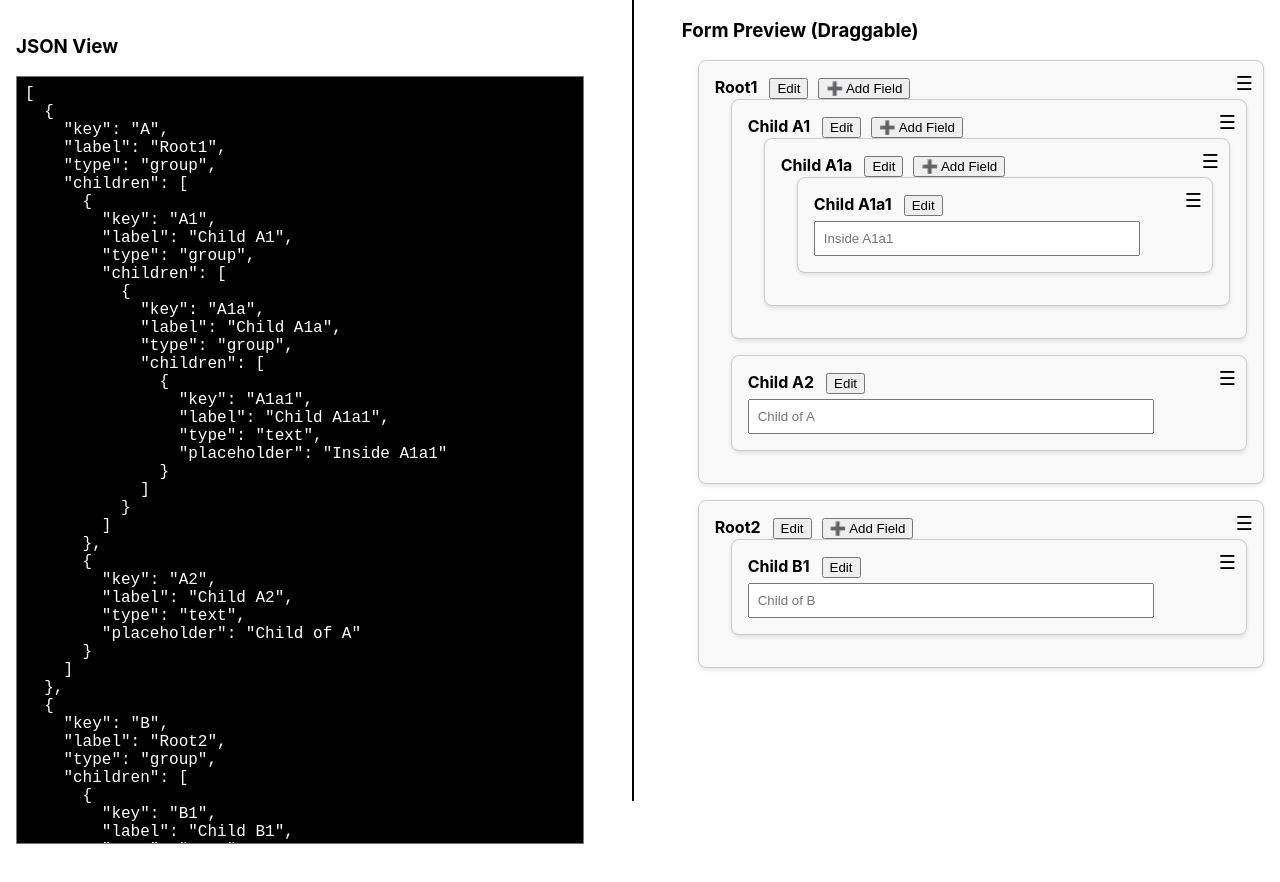
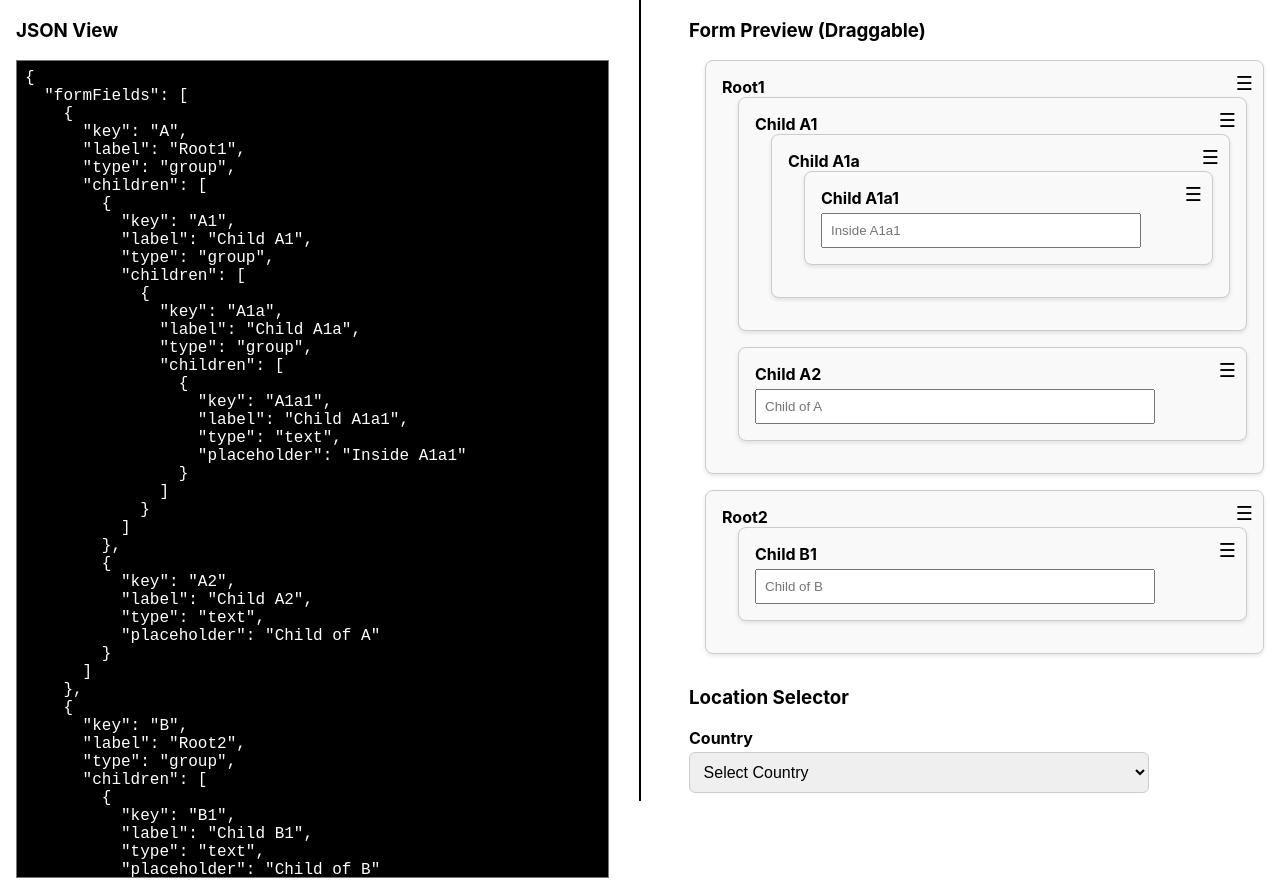
Before and after one commit to Sajidqureshi322/Dh-implement, a React (Create React App) app: page / in a window 1280 px wide. Before the commit the page ends 848 px from the top, so only its background shows below. Built offline with nearby package versions, Linux system fonts and the light colour scheme.

Commit message:
depends on user

```diff
--- a/src/App.js
+++ b/src/App.js
@@ -50,6 +50,13 @@ function App() {
     convertToTree(initialBlocks, initialOrder)
   );
 
+  const [dropdownValues, setDropdownValues] = useState({
+    country: "",
+    state: "",
+    city: "",
+    village: "",
+  });
+
   const handleTreeDataUpdate = (newTreeData) => {
     setTreeData(newTreeData);
     const { blocks: newBlocks, order: newOrder } = convertFromTree(newTreeData);
@@ -74,6 +81,7 @@ function App() {
         setBlocks={setBlocks}
         setOrder={setOrder}
         editingKey={editingKey}
+        dropdownValues={dropdownValues}
       />
       <div style={{ border: "1px solid black", height: "100vh" }} />
       <FormPreview
@@ -84,6 +92,8 @@ function App() {
         setTreeData={setTreeData}
         editingKey={editingKey}
         setEditingKey={setEditingKey}
+        dropdownValues={dropdownValues}
+        setDropdownValues={setDropdownValues}
       />
     </div>
   );
--- a/src/FormPreview.jsx
+++ b/src/FormPreview.jsx
@@ -1,5 +1,7 @@
+// Inside FormPreview.jsx
+
 import React, { useState } from "react";
-import { convertToTree, generateNewId } from "./utility";
+import { convertToTree } from "./utility";
 import { DragDropContext, Droppable, Draggable } from "@hello-pangea/dnd";
 
 export default function FormPreview({
@@ -10,37 +12,168 @@ export default function FormPreview({
   setTreeData,
   editingKey,
   setEditingKey,
+  dropdownValues,
+  setDropdownValues,
 }) {
-  const [openModal, setOpenModal] = useState(false);
-  const [modalParentKey, setModalParentKey] = useState("root");
-  const [newFieldData, setNewFieldData] = useState({
-    label: "",
-    placeholder: "",
-    type: "text",
+  const [code, setCode] = useState("// Write your JS code here\n");
+  const [dynamicDropdowns, setDynamicDropdowns] = useState([]);
+  const [dropdownData, setDropdownData] = useState({});
+
+  const handleProcessCode = () => {
+    try {
+      // eslint-disable-next-line no-new-func
+      const func = new Function("dropdownData", code);
+      const result = func(dropdownData);
+      if (Array.isArray(result)) {
+        setDynamicDropdowns(result);
+        setDropdownData({});
+        alert("Dropdowns generated successfully.");
+      } else {
+        alert("JS code must return an array of dropdown configs.");
+      }
+    } catch (err) {
+      alert("Error in JS code: " + err.message);
+    }
+  };
+
+  const handleDropdownChange = (key, value) => {
+   const updatedData = { ...dropdownData, [key]: value };
+
+// Reset dependent dropdowns
+dynamicDropdowns.forEach((dropdown) => {
+  if (dropdown.dependsOn === key) {
+    updatedData[dropdown.key] = ""; // Clear child value
+  }
 });
 
-  const handleEditClick = (key) => {
-    setEditingKey(key);
+setDropdownData(updatedData);
+
   };
 
-  const handleEditChange = (key, field, value) => {
-    setBlocks((prev) => ({
-      ...prev,
-      [key]: {
-        ...prev[key],
-        [field]: value,
+  const locationDataArray = [
+    {
+      country: "India",
+      states: [
+        {
+          state: "Maharashtra",
+          cities: [
+            {
+              city: "Pune",
+              villages: ["Baner", "Hinjewadi"],
             },
-    }));
+            {
+              city: "Mumbai",
+              villages: ["Andheri", "Borivali"],
+            },
+          ],
+        },
+        {
+          state: "Gujarat",
+          cities: [
+            {
+              city: "Surat",
+              villages: ["Adajan", "Katargam"],
+            },
+          ],
+        },
+      ],
+    },
+    {
+      country: "USA",
+      states: [
+        {
+          state: "California",
+          cities: [
+            {
+              city: "SanFrancisco",
+              villages: ["Downtown", "SOMA"],
+            },
+            {
+              city: "LA",
+              villages: ["Hollywood", "Venice"],
+            },
+          ],
+        },
+      ],
+    },
+  ];
+
+  const getStates = (country) => {
+    return (
+      locationDataArray.find((c) => c.country === country)?.states || []
+    ).map((s) => s.state);
   };
 
-  const saveEdit = () => {
-    setTreeData(convertToTree(blocks, order));
-    setEditingKey(null);
+  const getCities = (country, state) => {
+    const states = locationDataArray.find((c) => c.country === country)?.states || [];
+    const stateObj = states.find((s) => s.state === state);
+    return (stateObj?.cities || []).map((c) => c.city);
+  };
+
+  const getVillages = (country, state, city) => {
+    const states = locationDataArray.find((c) => c.country === country)?.states || [];
+    const stateObj = states.find((s) => s.state === state);
+    const cityObj = stateObj?.cities.find((c) => c.city === city);
+    return cityObj?.villages || [];
+  };
+
+  const dropdownFields = [
+    {
+      key: "country",
+      label: "Country",
+      options: locationDataArray.map((c) => c.country),
+      dependsOn: null,
+    },
+    {
+      key: "state",
+      label: "State",
+      options: dropdownValues.country ? getStates(dropdownValues.country) : [],
+      dependsOn: "country",
+    },
+    {
+      key: "city",
+      label: "City",
+      options:
+        dropdownValues.country && dropdownValues.state
+          ? getCities(dropdownValues.country, dropdownValues.state)
+          : [],
+      dependsOn: "state",
+    },
+    {
+      key: "village",
+      label: "Village",
+      options:
+        dropdownValues.country &&
+        dropdownValues.state &&
+        dropdownValues.city
+          ? getVillages(
+              dropdownValues.country,
+              dropdownValues.state,
+              dropdownValues.city
+            )
+          : [],
+      dependsOn: "city",
+    },
+  ];
+
+  const updateDropdown = (key, value) => {
+    const newValues = { ...dropdownValues, [key]: value };
+    const keysToReset = dropdownFields
+      .filter(
+        (field) =>
+          field.dependsOn === key || field.dependsOn?.startsWith(key)
+      )
+      .map((field) => field.key);
+
+    for (let resetKey of keysToReset) {
+      newValues[resetKey] = "";
+    }
+
+    setDropdownValues(newValues);
   };
 
   const handleDragEnd = (result, parentKey) => {
     if (!result.destination) return;
-
     const newOrder = Array.from(order[parentKey]);
     const [removed] = newOrder.splice(result.source.index, 1);
     newOrder.splice(result.destination.index, 0, removed);
@@ -52,38 +185,8 @@ export default function FormPreview({
     });
   };
 
-  const handleAddField = () => {
-    const id = generateNewId();
-    const newKey = `${modalParentKey}.${id}`;
-
-    const updatedBlocks = {
-      ...blocks,
-      [newKey]: {
-        label: newFieldData.label,
-        type: newFieldData.type,
-        ...(newFieldData.type !== "group" && {
-          placeholder: newFieldData.placeholder,
-        }),
-      },
-    };
-
-    const updatedOrder = {
-      ...order,
-      [modalParentKey]: [...(order[modalParentKey] || []), id],
-    };
-
-    setBlocks(updatedBlocks);
-    setOrder(updatedOrder);
-    setTreeData(convertToTree(updatedBlocks, updatedOrder));
-
-    // Reset
-    setNewFieldData({ label: "", placeholder: "", type: "text" });
-    setOpenModal(false);
-  };
-
   const renderFormFields = (parentKey = "root") => {
     const childrenKeys = order[parentKey];
-    console.log("parent key: ", {parentKey,childrenKeys});
     if (!childrenKeys || childrenKeys.length === 0) return null;
 
     return (
@@ -99,7 +202,7 @@ export default function FormPreview({
                 const fullKey =
                   parentKey === "root" ? key : `${parentKey}.${key}`;
                 const block = blocks[fullKey];
-                console.log('blocks : ',{block,fullKey})
+
                 return (
                   <Draggable key={key} draggableId={key} index={index}>
                     {(provided) => (
@@ -134,73 +237,10 @@ export default function FormPreview({
                           >
                             ☰
                           </span>
-
-                          {editingKey === fullKey ? (
-                            <>
-                              <input
-                                type="text"
-                                value={block?.label || ""}
-                                onChange={(e) =>
-                                  handleEditChange(
-                                    fullKey,
-                                    "label",
-                                    e.target.value
-                                  )
-                                }
-                                placeholder="Label"
-                                style={{
-                                  marginBottom: "0.3rem",
-                                  width: "80%",
-                                  display: "block",
-                                }}
-                              />
-                              {block.type !== "group" && (
-                                <input
-                                  type="text"
-                                  value={block?.placeholder || ""}
-                                  onChange={(e) =>
-                                    handleEditChange(
-                                      fullKey,
-                                      "placeholder",
-                                      e.target.value
-                                    )
-                                  }
-                                  placeholder="Placeholder"
-                                  style={{
-                                    marginBottom: "0.3rem",
-                                    width: "80%",
-                                    display: "block",
-                                  }}
-                                />
-                              )}
-                              <button onClick={saveEdit}>Save</button>
-                            </>
-                          ) : (
-                            <>
                           <label style={{ fontWeight: "bold" }}>
                             {block?.label || fullKey}
                           </label>
-                              <button
-                                style={{ marginLeft: "12px" }}
-                                onClick={() => handleEditClick(fullKey)}
-                              >
-                                Edit
-                              </button>
-
-                              {/* Only for group */}
-                              {block?.type === "group" && (
-                                <button
-                                  style={{ marginLeft: "10px" }}
-                                  onClick={() => {
-                                    setModalParentKey(fullKey);
-                                    setOpenModal(true);
-                                  }}
-                                >
-                                  ➕ Add Field
-                                </button>
-                              )}
                           <br />
-
                           {block?.type !== "group" && (
                             <input
                               placeholder={block?.placeholder || ""}
@@ -212,10 +252,6 @@ export default function FormPreview({
                               type={block?.type || "text"}
                             />
                           )}
-                            </>
-                          )}
-
-                          {/* Children - only for group */}
                           {block?.type === "group" && renderFormFields(fullKey)}
                         </div>
                       </li>
@@ -232,91 +268,120 @@ export default function FormPreview({
   };
 
   return (
-    <div
-      style={{
-        height: "100%",
-        width: "100%",
-        padding: "1rem",
-        overflowY: "auto",
-      }}
-    >
+    <div style={{ height: "100%", width: "100%", padding: "1rem", overflowY: "auto" }}>
       <h3>Form Preview (Draggable)</h3>
       {renderFormFields("root")}
 
-      {/* Modal */}
-      {openModal && (
-        <div
+      {/* Location Dropdowns */}
+      <div style={{ marginTop: "2rem", width: "80%" }}>
+        <h3>Location Selector</h3>
+        {dropdownFields.map((field) => {
+          const show = !field.dependsOn || dropdownValues[field.dependsOn] !== "";
+
+          return (
+            show && (
+              <div key={field.key} style={{ marginBottom: "1rem" }}>
+                <label style={{ fontWeight: "bold", display: "block", marginBottom: "0.3rem" }}>
+                  {field.label}
+                </label>
+                <select
+                  value={dropdownValues[field.key]}
+                  onChange={(e) => updateDropdown(field.key, e.target.value)}
                   style={{
-            position: "fixed",
-            top: 0,
-            left: 0,
-            width: "100vw",
-            height: "100vh",
-            backgroundColor: "rgba(0,0,0,0.5)",
-            display: "flex",
-            justifyContent: "center",
-            alignItems: "center",
-            zIndex: 1000,
+                    width: "100%",
+                    padding: "0.6rem",
+                    fontSize: "1rem",
+                    borderRadius: "6px",
+                    border: "1px solid #ccc",
                   }}
                 >
-          <div
+                  <option value="">Select {field.label}</option>
+                  {field.options.map((opt) => (
+                    <option key={opt} value={opt}>
+                      {opt}
+                    </option>
+                  ))}
+                </select>
+              </div>
+            )
+          );
+        })}
+      </div>
+
+      {/* JS Code Editor */}
+      <div style={{ marginTop: "2rem", width: "80%" }}>
+        <h3>Custom JavaScript Editor</h3>
+        <textarea
+          value={code}
+          onChange={(e) => setCode(e.target.value)}
+          rows={10}
           style={{
-              background: "white",
-              padding: "1.5rem",
-              borderRadius: "8px",
-              minWidth: "300px",
+            width: "100%",
+            padding: "1rem",
+            fontFamily: "monospace",
+            fontSize: "1rem",
+            backgroundColor: "#1e1e1e",
+            color: "#dcdcdc",
+            borderRadius: "6px",
+            border: "1px solid #555",
+          }}
+        />
+
+        <button
+          onClick={handleProcessCode}
+          style={{
+            marginTop: "1rem",
+            padding: "0.6rem 1.2rem",
+            backgroundColor: "#4CAF50",
+            color: "white",
+            border: "none",
+            borderRadius: "6px",
+            cursor: "pointer",
           }}
         >
-            <h3>Add New Field</h3>
-            <input
-              type="text"
-              placeholder="Label"
-              value={newFieldData.label}
-              onChange={(e) =>
-                setNewFieldData({ ...newFieldData, label: e.target.value })
-              }
-              style={{ width: "100%", marginBottom: "0.5rem" }}
-            />
-            {newFieldData.type !== "group" && (
-              <input
-                type="text"
-                placeholder="Placeholder"
-                value={newFieldData.placeholder}
-                onChange={(e) =>
-                  setNewFieldData({
-                    ...newFieldData,
-                    placeholder: e.target.value,
-                  })
-                }
-                style={{ width: "100%", marginBottom: "0.5rem" }}
-              />
-            )}
+          Process Code
+        </button>
+
+        {/* Dynamic Dropdowns */}
+        {dynamicDropdowns.length > 0 && (
+          <div style={{ marginTop: "2rem" }}>
+            <h3>Dynamic Dropdowns</h3>
+            {dynamicDropdowns.map((dropdown) => {
+              const shouldShow =
+                !dropdown.dependsOn ||
+                dropdownData[dropdown.dependsOn] === dropdown.value;
+
+              return (
+                shouldShow && (
+                  <div key={dropdown.key} style={{ marginBottom: "1rem" }}>
+                    <label style={{ fontWeight: "bold", display: "block", marginBottom: "0.3rem" }}>
+                      {dropdown.key}:
+                    </label>
                     <select
-              value={newFieldData.type}
-              onChange={(e) =>
-                setNewFieldData({ ...newFieldData, type: e.target.value })
-              }
-              style={{ width: "100%", marginBottom: "0.5rem" }}
-            >
-              <option value="text">Text</option>
-              <option value="number">Number</option>
-              <option value="email">Email</option>
-              <option value="date">Date</option>
-              <option value="group">Group</option>
-            </select>
-            <div
+                      value={dropdownData[dropdown.key] || ""}
+                      onChange={(e) => handleDropdownChange(dropdown.key, e.target.value)}
                       style={{
-                display: "flex",
-                justifyContent: "flex-end",
-                gap: "0.5rem",
+                        width: "100%",
+                        padding: "0.6rem",
+                        fontSize: "1rem",
+                        borderRadius: "6px",
+                        border: "1px solid #ccc",
                       }}
                     >
-              <button onClick={() => setOpenModal(false)}>Cancel</button>
-              <button onClick={handleAddField}>Add</button>
+                      <option value="">Select</option>
+                      {dropdown.options.map((opt) => (
+                        <option key={opt} value={opt}>
+                          {opt}
+                        </option>
+                      ))}
+                    </select>
                   </div>
-          </div>
+                )
+              );
+            })}
           </div>
         )}
       </div>
+    </div>
   );
 }
--- a/src/ShowJson.jsx
+++ b/src/ShowJson.jsx
@@ -1,27 +1,35 @@
 import React, { useEffect, useState } from "react";
 import { convertFromTree } from "./utility";
-import './ShowJson.css'
+import "./ShowJson.css";
+
 export default function ShowJson({
   treeData,
   setTreeData,
   setBlocks,
   setOrder,
   editingKey,
+  dropdownValues,
 }) {
-  const [jsonText, setJsonText] = useState(JSON.stringify(treeData, null, 2));
+  const [jsonText, setJsonText] = useState("");
 
   useEffect(() => {
-    setJsonText(JSON.stringify(treeData, null, 2));
-  }, [treeData]);
+    const combined = {
+      formFields: treeData,
+      selectedLocation: dropdownValues,
+    };
+    setJsonText(JSON.stringify(combined, null, 2));
+  }, [treeData, dropdownValues]);
 
   const handleChange = (e) => {
     const newText = e.target.value;
     setJsonText(newText);
     try {
       const parsed = JSON.parse(newText);
-      if (Array.isArray(parsed)) {
-        setTreeData(parsed);
-        const { blocks: newBlocks, order: newOrder } = convertFromTree(parsed);
+      if (Array.isArray(parsed.formFields)) {
+        setTreeData(parsed.formFields);
+        const { blocks: newBlocks, order: newOrder } = convertFromTree(
+          parsed.formFields
+        );
         setBlocks(newBlocks);
         setOrder(newOrder);
       }
@@ -29,18 +37,9 @@ export default function ShowJson({
       console.error(err);
     }
   };
+
   return (
-    <>
-      <div
-        style={{
-          //   border: "2px solid black",
-          height: "100%",
-          width: "100%",
-          padding: "1rem",
-          boxSizing: "border-box",
-          // marginTop: "80px",
-        }}
-      >
+    <div style={{ height: "100%", width: "100%", padding: "1rem" }}>
       <div
         style={{
           display: "flex",
@@ -49,16 +48,7 @@ export default function ShowJson({
         }}
       >
         <h3>JSON View</h3>
-
         {editingKey && (
-            // <div
-            //   style={{
-            //     // color: "red",
-            //     fontWeight: "bold",
-            //   }}
-            // >
-            //   🔴 Editing... ({editingKey})
-            // </div>
           <div className="editing-indicator">
             <span className="dot-loader" /> Editing...
           </div>
@@ -72,7 +62,6 @@ export default function ShowJson({
           resize: "none",
           padding: "0.5rem",
           fontSize: "1rem",
-            boxSizing: "border-box",
           backgroundColor: "black",
           color: "white",
         }}
@@ -80,6 +69,5 @@ export default function ShowJson({
         onChange={handleChange}
       />
     </div>
-    </>
   );
 }
```
Lines whose indentation alone changed are shown as unchanged.
